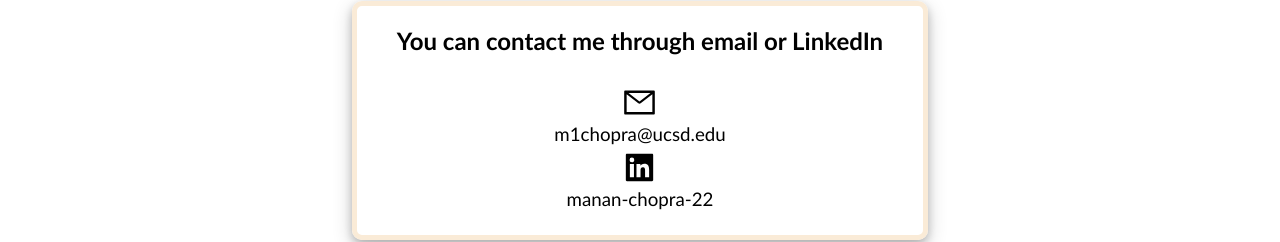
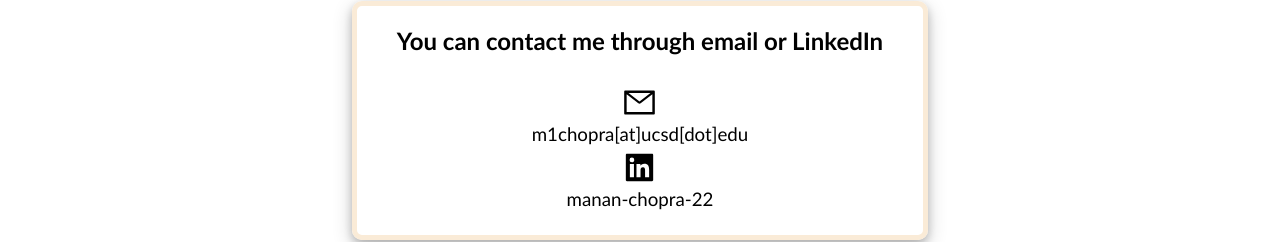
Before and after one commit to recursivelymanan/portfolio-web, a React (Create React App) app: page / in a window 1280 px wide. Shown: the part 1703-1945 px from the top of the page. Built offline with nearby package versions, Linux system fonts and the light colour scheme.

Commit message:
obscure email

```diff
--- a/src/components/Contact/Contact.js
+++ b/src/components/Contact/Contact.js
@@ -13,7 +13,7 @@ function Contact() {
         <div className="horizontal">
           <div>
             <AiOutlineMail size={35} />
-            <h3 className="contact_text">m1chopra@ucsd.edu</h3>
+            <h3 className="contact_text">m1chopra[at]ucsd[dot]edu</h3>
           </div>
           <div>
             <a
```
